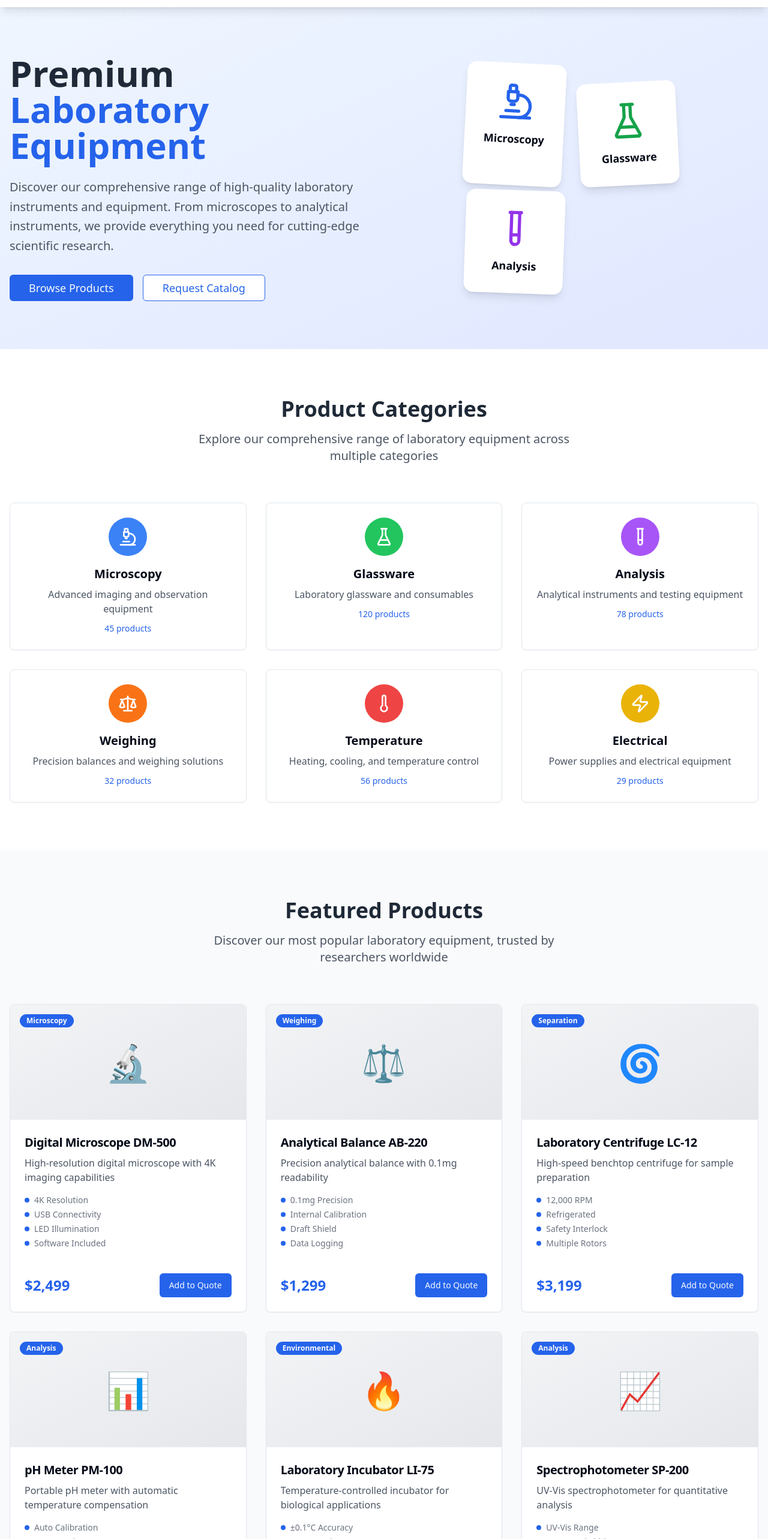
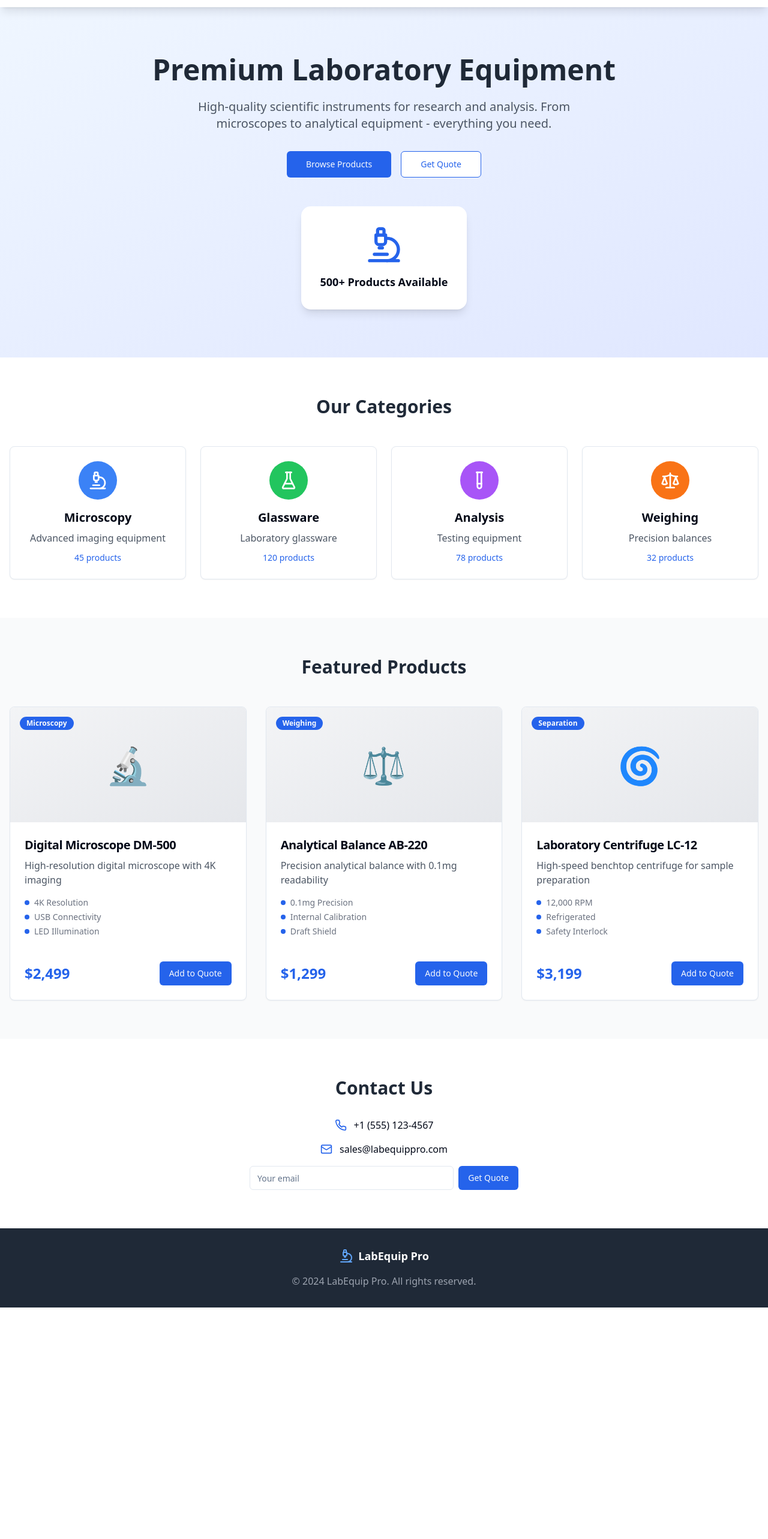
Before and after one commit to parnika96/lab-supply-shack, a React (Vite) app: page / in a window 1280 px wide. Shown: the part 60-2626 px from the top of the page at 60% size. After the commit the page ends 2240 px from the top, so only its background shows below. Built offline with nearby package versions, Linux system fonts and the light colour scheme.

Commit message:
Refactor: Simplify website to one page
Simplified the website structure to a single-page design for a more streamlined user experience.

```diff
--- a/src/components/Hero.tsx
+++ b/src/components/Hero.tsx
@@ -1,46 +1,32 @@
 
 import { Button } from "@/components/ui/button";
-import { FlaskConical, Microscope, TestTube } from "lucide-react";
+import { Microscope } from "lucide-react";
 
 const Hero = () => {
   return (
     <section id="home" className="bg-gradient-to-br from-blue-50 to-indigo-100 py-20">
-      <div className="container mx-auto px-4">
-        <div className="flex flex-col lg:flex-row items-center justify-between">
-          <div className="lg:w-1/2 mb-10 lg:mb-0">
-            <h1 className="text-5xl lg:text-6xl font-bold text-gray-800 mb-6 leading-tight">
-              Premium
-              <span className="text-blue-600 block">Laboratory Equipment</span>
+      <div className="container mx-auto px-4 text-center">
+        <div className="max-w-4xl mx-auto">
+          <h1 className="text-5xl font-bold text-gray-800 mb-6">
+            Premium Laboratory Equipment
           </h1>
-            <p className="text-xl text-gray-600 mb-8 leading-relaxed">
-              Discover our comprehensive range of high-quality laboratory instruments
-              and equipment. From microscopes to analytical instruments, we provide
-              everything you need for cutting-edge scientific research.
+          <p className="text-xl text-gray-600 mb-8 max-w-2xl mx-auto">
+            High-quality scientific instruments for research and analysis.
+            From microscopes to analytical equipment - everything you need.
           </p>
-            <div className="flex flex-col sm:flex-row gap-4">
-              <Button size="lg" className="bg-blue-600 hover:bg-blue-700 text-lg px-8 py-3">
+          <div className="flex flex-col sm:flex-row gap-4 justify-center">
+            <Button size="lg" className="bg-blue-600 hover:bg-blue-700">
               Browse Products
             </Button>
-              <Button size="lg" variant="outline" className="text-lg px-8 py-3 border-blue-600 text-blue-600 hover:bg-blue-50">
-                Request Catalog
+            <Button size="lg" variant="outline" className="border-blue-600 text-blue-600 hover:bg-blue-50">
+              Get Quote
             </Button>
           </div>
-          </div>
 
-          <div className="lg:w-1/2 flex justify-center">
-            <div className="grid grid-cols-2 gap-6">
-              <div className="bg-white p-8 rounded-2xl shadow-lg transform rotate-3 hover:rotate-0 transition-transform duration-300">
+          <div className="mt-12">
+            <div className="bg-white p-8 rounded-2xl shadow-lg inline-block">
               <Microscope className="h-16 w-16 text-blue-600 mx-auto mb-4" />
-                <h3 className="text-lg font-semibold text-center">Microscopy</h3>
-              </div>
-              <div className="bg-white p-8 rounded-2xl shadow-lg transform -rotate-3 hover:rotate-0 transition-transform duration-300 mt-8">
-                <FlaskConical className="h-16 w-16 text-green-600 mx-auto mb-4" />
-                <h3 className="text-lg font-semibold text-center">Glassware</h3>
-              </div>
-              <div className="bg-white p-8 rounded-2xl shadow-lg transform rotate-2 hover:rotate-0 transition-transform duration-300 -mt-4">
-                <TestTube className="h-16 w-16 text-purple-600 mx-auto mb-4" />
-                <h3 className="text-lg font-semibold text-center">Analysis</h3>
-              </div>
+              <h3 className="text-lg font-semibold">500+ Products Available</h3>
             </div>
           </div>
         </div>
--- a/src/pages/Index.tsx
+++ b/src/pages/Index.tsx
@@ -3,8 +3,9 @@ import Header from "@/components/Header";
 import Hero from "@/components/Hero";
 import ProductCard from "@/components/ProductCard";
 import CategoryCard from "@/components/CategoryCard";
-import Contact from "@/components/Contact";
-import { Microscope, FlaskConical, TestTube, Scale, Thermometer, Zap } from "lucide-react";
+import { Button } from "@/components/ui/button";
+import { Input } from "@/components/ui/input";
+import { Microscope, FlaskConical, TestTube, Scale, Mail, Phone } from "lucide-react";
 
 const Index = () => {
   const featuredProducts = [
@@ -12,9 +13,9 @@ const Index = () => {
       name: "Digital Microscope DM-500",
       price: "$2,499",
       image: "🔬",
-      description: "High-resolution digital microscope with 4K imaging capabilities",
+      description: "High-resolution digital microscope with 4K imaging",
       category: "Microscopy",
-      features: ["4K Resolution", "USB Connectivity", "LED Illumination", "Software Included"]
+      features: ["4K Resolution", "USB Connectivity", "LED Illumination"]
     },
     {
       name: "Analytical Balance AB-220",
@@ -22,7 +23,7 @@ const Index = () => {
       image: "⚖️",
       description: "Precision analytical balance with 0.1mg readability",
       category: "Weighing",
-      features: ["0.1mg Precision", "Internal Calibration", "Draft Shield", "Data Logging"]
+      features: ["0.1mg Precision", "Internal Calibration", "Draft Shield"]
     },
     {
       name: "Laboratory Centrifuge LC-12",
@@ -30,76 +31,38 @@ const Index = () => {
       image: "🌀",
       description: "High-speed benchtop centrifuge for sample preparation",
       category: "Separation",
-      features: ["12,000 RPM", "Refrigerated", "Safety Interlock", "Multiple Rotors"]
-    },
-    {
-      name: "pH Meter PM-100",
-      price: "$599",
-      image: "📊",
-      description: "Portable pH meter with automatic temperature compensation",
-      category: "Analysis",
-      features: ["Auto Calibration", "ATC Function", "Waterproof", "Data Storage"]
-    },
-    {
-      name: "Laboratory Incubator LI-75",
-      price: "$1,899",
-      image: "🔥",
-      description: "Temperature-controlled incubator for biological applications",
-      category: "Environmental",
-      features: ["±0.1°C Accuracy", "75L Capacity", "Digital Display", "Over-temp Protection"]
-    },
-    {
-      name: "Spectrophotometer SP-200",
-      price: "$4,599",
-      image: "📈",
-      description: "UV-Vis spectrophotometer for quantitative analysis",
-      category: "Analysis",
-      features: ["UV-Vis Range", "1nm Bandwidth", "PC Software", "Cuvette Holder"]
+      features: ["12,000 RPM", "Refrigerated", "Safety Interlock"]
     }
   ];
 
   const categories = [
     {
       title: "Microscopy",
-      description: "Advanced imaging and observation equipment",
+      description: "Advanced imaging equipment",
       Icon: Microscope,
       color: "bg-blue-500",
       count: 45
     },
     {
       title: "Glassware",
-      description: "Laboratory glassware and consumables",
+      description: "Laboratory glassware",
       Icon: FlaskConical,
       color: "bg-green-500",
       count: 120
     },
     {
       title: "Analysis",
-      description: "Analytical instruments and testing equipment",
+      description: "Testing equipment",
       Icon: TestTube,
       color: "bg-purple-500",
       count: 78
     },
     {
       title: "Weighing",
-      description: "Precision balances and weighing solutions",
+      description: "Precision balances",
       Icon: Scale,
       color: "bg-orange-500",
       count: 32
-    },
-    {
-      title: "Temperature",
-      description: "Heating, cooling, and temperature control",
-      Icon: Thermometer,
-      color: "bg-red-500",
-      count: 56
-    },
-    {
-      title: "Electrical",
-      description: "Power supplies and electrical equipment",
-      Icon: Zap,
-      color: "bg-yellow-500",
-      count: 29
     }
   ];
 
@@ -109,15 +72,10 @@ const Index = () => {
       <Hero />
 
       {/* Categories Section */}
-      <section id="categories" className="py-20">
+      <section id="categories" className="py-16">
         <div className="container mx-auto px-4">
-          <div className="text-center mb-16">
-            <h2 className="text-4xl font-bold text-gray-800 mb-4">Product Categories</h2>
-            <p className="text-xl text-gray-600 max-w-2xl mx-auto">
-              Explore our comprehensive range of laboratory equipment across multiple categories
-            </p>
-          </div>
-          <div className="grid grid-cols-1 md:grid-cols-2 lg:grid-cols-3 gap-8">
+          <h2 className="text-3xl font-bold text-center text-gray-800 mb-12">Our Categories</h2>
+          <div className="grid grid-cols-1 md:grid-cols-2 lg:grid-cols-4 gap-6">
             {categories.map((category, index) => (
               <CategoryCard key={index} {...category} />
             ))}
@@ -126,15 +84,10 @@ const Index = () => {
       </section>
 
       {/* Featured Products Section */}
-      <section id="products" className="py-20 bg-gray-50">
+      <section id="products" className="py-16 bg-gray-50">
         <div className="container mx-auto px-4">
-          <div className="text-center mb-16">
-            <h2 className="text-4xl font-bold text-gray-800 mb-4">Featured Products</h2>
-            <p className="text-xl text-gray-600 max-w-2xl mx-auto">
-              Discover our most popular laboratory equipment, trusted by researchers worldwide
-            </p>
-          </div>
-          <div className="grid grid-cols-1 md:grid-cols-2 lg:grid-cols-3 gap-8">
+          <h2 className="text-3xl font-bold text-center text-gray-800 mb-12">Featured Products</h2>
+          <div className="grid grid-cols-1 md:grid-cols-3 gap-8">
             {featuredProducts.map((product, index) => (
               <ProductCard key={index} {...product} />
             ))}
@@ -142,76 +95,35 @@ const Index = () => {
         </div>
       </section>
 
-      {/* Stats Section */}
-      <section className="py-20 bg-blue-600 text-white">
-        <div className="container mx-auto px-4">
-          <div className="grid grid-cols-1 md:grid-cols-4 gap-8 text-center">
-            <div>
-              <h3 className="text-4xl font-bold mb-2">500+</h3>
-              <p className="text-blue-100">Products Available</p>
+      {/* Simple Contact Section */}
+      <section id="contact" className="py-16">
+        <div className="container mx-auto px-4 text-center">
+          <h2 className="text-3xl font-bold text-gray-800 mb-8">Contact Us</h2>
+          <div className="max-w-md mx-auto space-y-4">
+            <div className="flex items-center justify-center space-x-3">
+              <Phone className="h-5 w-5 text-blue-600" />
+              <span>+1 (555) 123-4567</span>
             </div>
-            <div>
-              <h3 className="text-4xl font-bold mb-2">1,000+</h3>
-              <p className="text-blue-100">Satisfied Customers</p>
+            <div className="flex items-center justify-center space-x-3">
+              <Mail className="h-5 w-5 text-blue-600" />
+              <span>sales@labequippro.com</span>
             </div>
-            <div>
-              <h3 className="text-4xl font-bold mb-2">15+</h3>
-              <p className="text-blue-100">Years Experience</p>
-            </div>
-            <div>
-              <h3 className="text-4xl font-bold mb-2">24/7</h3>
-              <p className="text-blue-100">Technical Support</p>
+            <div className="flex space-x-2 mt-6">
+              <Input placeholder="Your email" className="flex-1" />
+              <Button className="bg-blue-600 hover:bg-blue-700">Get Quote</Button>
             </div>
           </div>
         </div>
       </section>
 
-      <Contact />
-
-      {/* Footer */}
-      <footer className="bg-gray-800 text-white py-12">
-        <div className="container mx-auto px-4">
-          <div className="grid grid-cols-1 md:grid-cols-4 gap-8">
-            <div>
-              <div className="flex items-center space-x-2 mb-4">
-                <Microscope className="h-8 w-8 text-blue-400" />
-                <span className="text-xl font-bold">LabEquip Pro</span>
-              </div>
-              <p className="text-gray-400">
-                Your trusted partner for high-quality laboratory equipment and scientific instruments.
-              </p>
-            </div>
-            <div>
-              <h4 className="text-lg font-semibold mb-4">Products</h4>
-              <ul className="space-y-2 text-gray-400">
-                <li>Microscopes</li>
-                <li>Analytical Instruments</li>
-                <li>Laboratory Furniture</li>
-                <li>Safety Equipment</li>
-              </ul>
-            </div>
-            <div>
-              <h4 className="text-lg font-semibold mb-4">Services</h4>
-              <ul className="space-y-2 text-gray-400">
-                <li>Installation</li>
-                <li>Maintenance</li>
-                <li>Training</li>
-                <li>Technical Support</li>
-              </ul>
-            </div>
-            <div>
-              <h4 className="text-lg font-semibold mb-4">Company</h4>
-              <ul className="space-y-2 text-gray-400">
-                <li>About Us</li>
-                <li>Contact</li>
-                <li>Careers</li>
-                <li>News</li>
-              </ul>
-            </div>
+      {/* Simple Footer */}
+      <footer className="bg-gray-800 text-white py-8">
+        <div className="container mx-auto px-4 text-center">
+          <div className="flex items-center justify-center space-x-2 mb-4">
+            <Microscope className="h-6 w-6 text-blue-400" />
+            <span className="text-lg font-bold">LabEquip Pro</span>
           </div>
-          <div className="border-t border-gray-700 mt-8 pt-8 text-center text-gray-400">
-            <p>&copy; 2024 LabEquip Pro. All rights reserved.</p>
-          </div>
+          <p className="text-gray-400">&copy; 2024 LabEquip Pro. All rights reserved.</p>
         </div>
       </footer>
     </div>
```
Lines whose indentation alone changed are shown as unchanged.
